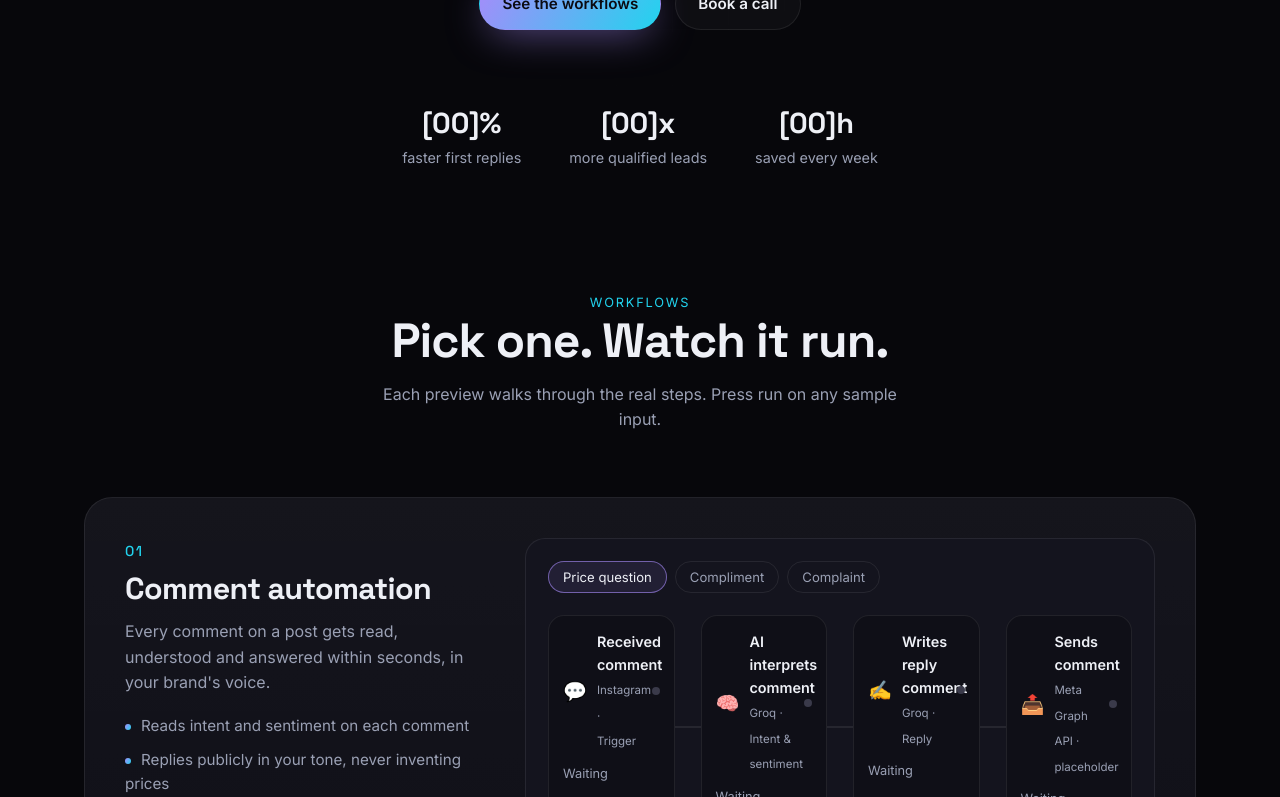
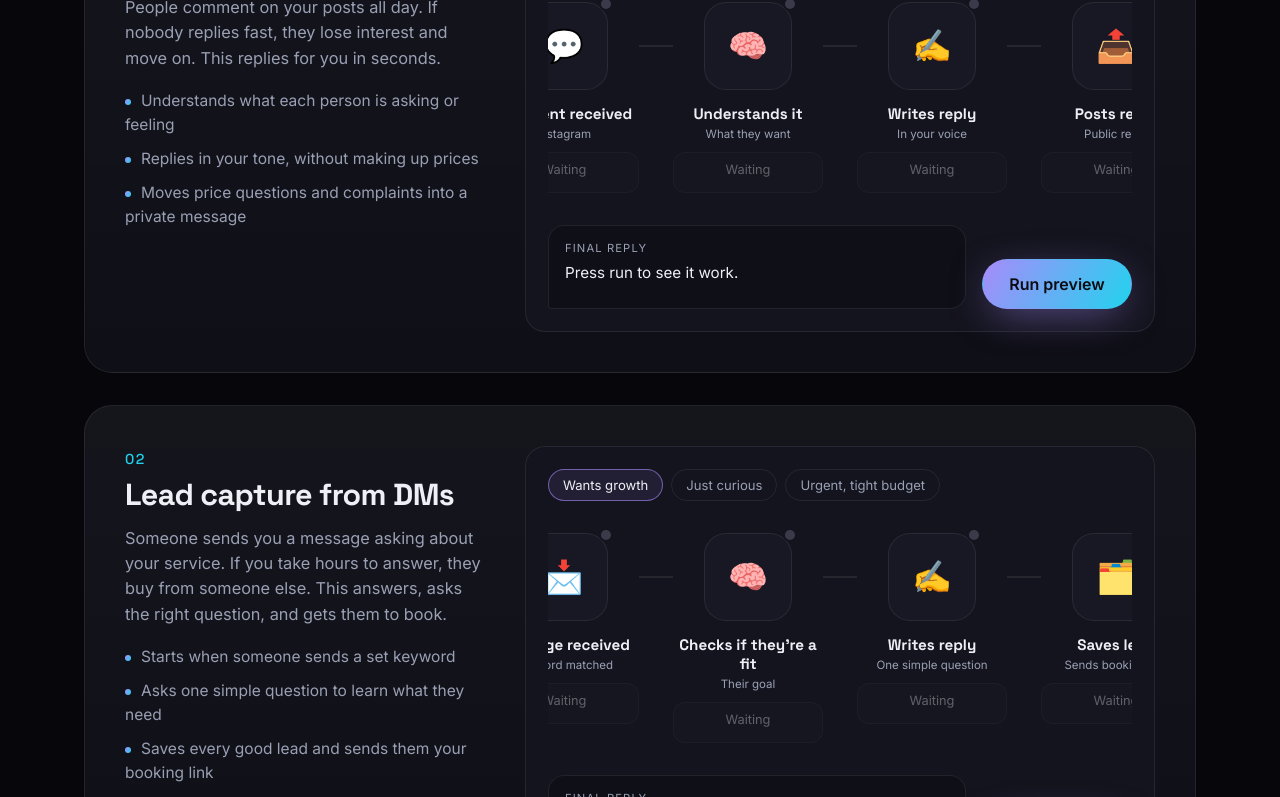
Before and after one commit to mithuee7/automation-resume, a website: page public/index.html in a window 1280 px wide. Shown: the part 699-1496 px from the top of the page. Drawn offline with Linux system fonts and the light colour scheme.

Commit message:
Rebuild site: brandless hero, square nodes, 2-4s timing, simpler copy
Co-Authored-By: Claude Haiku 5.5 <noreply@anthropic.com>
Claude-Session: https://claude.ai/code/session_01VEwG6Kee3qybGfdiLeGmMm

```diff
--- a/public/app.js
+++ b/public/app.js
@@ -3,12 +3,12 @@ const WORKFLOWS = [
   {
     id: "comment",
     num: "01",
-    title: "Comment automation",
-    desc: "Every comment on a post gets read, understood and answered within seconds, in your brand's voice.",
+    title: "Comment replies",
+    desc: "People comment on your posts all day. If nobody replies fast, they lose interest and move on. This replies for you in seconds.",
     points: [
-      "Reads intent and sentiment on each comment",
-      "Replies publicly in your tone, never inventing prices",
-      "Moves pricing or complaint threads to DM automatically",
+      "Understands what each person is asking or feeling",
+      "Replies in your tone, without making up prices",
+      "Moves price questions and complaints into a private message",
     ],
     samples: [
       { id: "c1", label: "Price question", text: "Hey! How much does this cost? 👀" },
@@ -16,11 +16,11 @@ const WORKFLOWS = [
       { id: "c3", label: "Complaint", text: "I ordered 3 days ago and still no reply from anyone." },
     ],
     nodes: [
-      { icon: "💬", title: "Received comment", tag: "Instagram · Trigger", render: (d, input) => input },
-      { icon: "🧠", title: "AI interprets comment", tag: "Groq · Intent & sentiment", ai: true,
-        render: (d) => `Intent: ${d.intent ?? "—"} · Sentiment: ${d.sentiment ?? "—"}` },
-      { icon: "✍️", title: "Writes reply comment", tag: "Groq · Reply", render: (d) => d.reply ?? "—" },
-      { icon: "📤", title: "Sends comment", tag: "Meta Graph API · placeholder", render: () => "Posted as a public reply ✓" },
+      { icon: "💬", label: "Comment received", sub: "Instagram", render: (d, input) => input },
+      { icon: "🧠", label: "Understands it", sub: "What they want", ai: true,
+        render: (d) => `${d.intent ?? "—"} · ${d.sentiment ?? "—"}` },
+      { icon: "✍️", label: "Writes reply", sub: "In your voice", render: (d) => d.reply ?? "—" },
+      { icon: "📤", label: "Posts reply", sub: "Public reply", render: () => "Reply posted ✓" },
     ],
     finalText: (d) => d.reply ?? "—",
   },
@@ -28,24 +28,23 @@ const WORKFLOWS = [
     id: "dm",
     num: "02",
     title: "Lead capture from DMs",
-    desc: "A follower DMs a keyword. The AI qualifies them with one smart question and sends a booking link if they're a fit.",
+    desc: "Someone sends you a message asking about your service. If you take hours to answer, they buy from someone else. This answers, asks the right question, and gets them to book.",
     points: [
-      "Triggers on a keyword in DMs or comments",
-      "Asks one qualifying question, not a form",
-      "Scores each lead and saves it with a summary",
+      "Starts when someone sends a set keyword",
+      "Asks one simple question to learn what they need",
+      "Saves every good lead and sends them your booking link",
     ],
     samples: [
-      { id: "d1", label: "Growth goal", text: "Hi, I saw your post. I want to grow my Instagram, I have about 6 months." },
+      { id: "d1", label: "Wants growth", text: "Hi, I saw your post. I want to grow my Instagram, I have about 6 months." },
       { id: "d2", label: "Just curious", text: "Just curious how this works" },
       { id: "d3", label: "Urgent, tight budget", text: "I run a small shop and need more customers this month. Budget is tight but I'm serious." },
     ],
     nodes: [
-      { icon: "📩", title: "DM received", tag: "Instagram DM · Keyword trigger", render: (d, input) => input },
-      { icon: "🧠", title: "AI qualifies lead", tag: "Groq · Goal & fit", ai: true,
-        render: (d) => `Intent: ${d.intent ?? "—"} · Lead score: ${d.lead_score ?? "—"}/10` },
-      { icon: "✍️", title: "Writes DM reply", tag: "Groq · Qualifying question", render: (d) => d.reply ?? "—" },
-      { icon: "🗂️", title: "Saves lead & sends link", tag: "Sheet + booking link · placeholder",
-        render: (d) => `Lead saved (score ${d.lead_score ?? "—"}/10) · Booking link sent ✓` },
+      { icon: "📩", label: "Message received", sub: "Keyword matched", render: (d, input) => input },
+      { icon: "🧠", label: "Checks if they're a fit", sub: "Their goal", ai: true,
+        render: (d) => `${d.intent ?? "—"} · Score ${d.lead_score ?? "—"}/10` },
+      { icon: "✍️", label: "Writes reply", sub: "One simple question", render: (d) => d.reply ?? "—" },
+      { icon: "🗂️", label: "Saves lead", sub: "Sends booking link", render: (d) => `Saved (score ${d.lead_score ?? "—"}/10) · Link sent ✓` },
     ],
     finalText: (d) => d.reply ?? "—",
   },
@@ -53,25 +52,25 @@ const WORKFLOWS = [
     id: "enquiry",
     num: "03",
     title: "Inbound enquiry router",
-    desc: "Website and chat enquiries are answered from your knowledge base. Anything the AI isn't sure about goes to a human with a summary.",
+    desc: "Customers ask questions at night, on weekends, and while you're busy. Unanswered questions turn into lost sales. This answers them from your own information and passes anything unclear to a real person.",
     points: [
-      "Answers only from your approved knowledge base",
-      "Checks confidence before replying",
-      "Escalates unclear requests with a one-line summary",
+      "Answers only from information you approve",
+      "Checks how sure it is before replying",
+      "Sends unclear questions to your team with a short summary",
     ],
     samples: [
-      { id: "e1", label: "Hours (not in KB)", text: "What are your opening hours on Saturday?" },
+      { id: "e1", label: "Hours (not in info)", text: "What are your opening hours on Saturday?" },
       { id: "e2", label: "Service question", text: "Do you offer Service B and how long does it take?" },
       { id: "e3", label: "Custom legal request", text: "I need a custom contract for a 2 year deal with my company's legal terms." },
     ],
     nodes: [
-      { icon: "🌐", title: "Website chat received", tag: "Chat widget · Trigger", render: (d, input) => input },
-      { icon: "🧠", title: "AI checks knowledge base", tag: "Groq · Answer & confidence", ai: true,
-        render: (d) => `Intent: ${d.intent ?? "—"} · Confidence: ${d.confidence != null ? Math.round(d.confidence * 100) + "%" : "—"}` },
-      { icon: "🔀", title: "Replies or escalates", tag: "Confidence router",
-        render: (d) => (d.confidence ?? 0) >= 0.6 ? "Confident → answering" : "Low confidence → escalating to a human" },
-      { icon: "📤", title: "Sends to chat", tag: "Chat widget · placeholder",
-        render: (d) => (d.confidence ?? 0) >= 0.6 ? "Answer delivered ✓" : `Summary to team: ${d.summary ?? "—"}` },
+      { icon: "🌐", label: "Question received", sub: "Website chat", render: (d, input) => input },
+      { icon: "🧠", label: "Looks up answer", sub: "From your info", ai: true,
+        render: (d) => `${d.intent ?? "—"} · Sure ${d.confidence != null ? Math.round(d.confidence * 100) + "%" : "—"}` },
+      { icon: "🔀", label: "Decides", sub: "Answer or hand off",
+        render: (d) => (d.confidence ?? 0) >= 0.6 ? "Sure enough → answer" : "Not sure → send to a person" },
+      { icon: "📤", label: "Sends reply", sub: "Back to the chat",
+        render: (d) => (d.confidence ?? 0) >= 0.6 ? "Answer sent ✓" : `Team notified: ${d.summary ?? "—"}` },
     ],
     finalText: (d) => (d.confidence ?? 0) >= 0.6
       ? (d.answer || "—")
@@ -79,8 +78,8 @@ const WORKFLOWS = [
   },
 ];
 
-const NODE_DELAY_MIN = 5000; // each node takes a random 5 to 7 seconds
-const NODE_DELAY_MAX = 7000;
+const NODE_DELAY_MIN = 2000; // each node takes a random 2 to 4 seconds
+const NODE_DELAY_MAX = 4000;
 
 const sleep = (ms) => new Promise((r) => setTimeout(r, ms));
 const randomDelay = () => NODE_DELAY_MIN + Math.random() * (NODE_DELAY_MAX - NODE_DELAY_MIN);
@@ -118,18 +117,16 @@ function buildWorkflow(wf) {
       <div class="pipeline">
         ${wf.nodes.map((n, i) => `
           <div class="node" data-i="${i}">
-            <div class="node-head">
-              <span class="node-icon">${n.icon}</span>
-              <div><strong>${n.title}</strong><small>${n.tag}</small></div>
-              <span class="dot"></span>
-            </div>
-            <div class="node-out">Waiting</div>
+            <div class="tile"><span class="badge"></span>${n.icon}</div>
+            <div class="label">${n.label}</div>
+            <div class="sub">${n.sub}</div>
+            <div class="out">Waiting</div>
           </div>${i < wf.nodes.length - 1 ? '<div class="link"></div>' : ""}`).join("")}
       </div>
       <div class="bottom">
         <div class="bubble">
-          <span class="bubble-label">Final output</span>
-          <p class="bubble-text">Press run to preview this workflow.</p>
+          <span class="bubble-label">Final reply</span>
+          <p class="bubble-text">Press run to see it work.</p>
         </div>
         <button class="btn primary run">Run preview</button>
       </div>
@@ -140,20 +137,20 @@ function buildWorkflow(wf) {
       if (article.dataset.busy) return;
       article.dataset.sample = chip.dataset.id;
       article.querySelectorAll(".chip").forEach((c) => c.classList.toggle("on", c === chip));
-      resetCanvas(article, wf);
+      resetCanvas(article);
     });
   });
   article.querySelector(".run").addEventListener("click", () => runWorkflow(wf, article));
   return article;
 }
 
-function resetCanvas(article, wf) {
+function resetCanvas(article) {
   article.querySelectorAll(".node").forEach((n) => {
     n.classList.remove("running", "done");
-    n.querySelector(".node-out").textContent = "Waiting";
+    n.querySelector(".out").textContent = "Waiting";
   });
   article.querySelectorAll(".link").forEach((l) => l.classList.remove("lit"));
-  article.querySelector(".bubble-text").textContent = "Press run to preview this workflow.";
+  article.querySelector(".bubble-text").textContent = "Press run to see it work.";
 }
 
 async function runWorkflow(wf, article) {
@@ -171,7 +168,7 @@ async function runWorkflow(wf, article) {
   runBtn.disabled = true;
   runBtn.textContent = "Running…";
   chips.forEach((c) => (c.disabled = true));
-  resetCanvas(article, wf);
+  resetCanvas(article);
 
   let pending = null;
   let data = null;
@@ -182,9 +179,9 @@ async function runWorkflow(wf, article) {
     if (i > 0) links[i - 1].classList.add("lit");
 
     node.classList.add("running");
-    node.querySelector(".node-out").textContent = "Processing…";
+    node.querySelector(".out").textContent = "Working…";
 
-    // The real Groq call starts when the AI node starts and runs while the node animates.
+    // The real Groq call starts with the AI node and runs while the node animates.
     if (i === aiIndex) pending = fetchResult(wf.id, sample.id).then((d) => (data = d));
 
     const wait = sleep(randomDelay());
@@ -193,7 +190,7 @@ async function runWorkflow(wf, article) {
 
     node.classList.remove("running");
     node.classList.add("done");
-    node.querySelector(".node-out").textContent = cfg.render(data || {}, sample.text);
+    node.querySelector(".out").textContent = cfg.render(data || {}, sample.text);
   }
 
   bubble.textContent = data ? wf.finalText(data, sample.text) : "Preview unavailable right now. Try again in a moment.";
@@ -209,7 +206,9 @@ WORKFLOWS.forEach((wf) => list.appendChild(buildWorkflow(wf)));
 
 // Scroll reveal
 const io = new IntersectionObserver(
-  (entries) => entries.forEach((e) => e.isIntersecting && (e.target.classList.add("in"), io.unobserve(e.target))),
+  (entries) => entries.forEach((e) => {
+    if (e.isIntersecting) { e.target.classList.add("in"); io.unobserve(e.target); }
+  }),
   { threshold: 0.12 }
 );
 document.querySelectorAll(".reveal").forEach((el) => io.observe(el));
--- a/public/index.html
+++ b/public/index.html
@@ -3,8 +3,8 @@
 <head>
   <meta charset="utf-8" />
   <meta name="viewport" content="width=device-width, initial-scale=1" />
-  <title>Nexa Automations · AI for Instagram & Facebook</title>
-  <meta name="description" content="Placeholder: AI automations that reply to comments, qualify DMs and answer enquiries for your brand." />
+  <title>AI Automations</title>
+  <meta name="description" content="AI that answers your customers in seconds, around the clock." />
   <link rel="preconnect" href="https://fonts.googleapis.com" />
   <link rel="preconnect" href="https://fonts.gstatic.com" crossorigin />
   <link href="https://fonts.googleapis.com/css2?family=Inter:wght@400;500;600&family=Space+Grotesk:wght@500;700&display=swap" rel="stylesheet" />
@@ -12,56 +12,22 @@
 </head>
 <body>
 
-  <header class="nav wrap">
-    <a class="brand" href="#top">Nexa<span>.</span>Automations</a>
-    <nav>
-      <a href="#workflows">Workflows</a>
-      <a href="#contact">Contact</a>
-    </nav>
-    <a class="btn small" href="#contact">Book a call</a>
-  </header>
-
-  <main id="top">
+  <main>
     <section class="hero wrap">
-      <p class="eyebrow reveal">AI automation for Instagram &amp; Facebook</p>
       <h1 class="reveal">
-        Every comment becomes a
-        <span class="hl"><span class="hl-blob" aria-hidden="true"></span><span class="hl-text">conversation that converts</span></span>.
+        Stop losing customers to
+        <span class="hl"><span class="hl-blob" aria-hidden="true"></span><span class="hl-text">slow replies</span></span>.
       </h1>
-      <p class="lead reveal">
-        Placeholder copy: replies go out in seconds, serious leads get qualified in DMs, and the hard questions reach your team with a clear summary.
-      </p>
+      <p class="lead reveal">Every comment, message and question answered in seconds, day and night.</p>
       <div class="cta reveal">
         <a class="btn primary" href="#workflows">See the workflows</a>
-        <a class="btn ghost" href="#contact">Book a call</a>
       </div>
-      <ul class="proof reveal">
-        <li><strong>[00]%</strong> faster first replies</li>
-        <li><strong>[00]x</strong> more qualified leads</li>
-        <li><strong>[00]h</strong> saved every week</li>
-      </ul>
     </section>
 
     <section id="workflows" class="wrap">
-      <div class="section-head reveal">
-        <p class="eyebrow">Workflows</p>
-        <h2>Pick one. Watch it run.</h2>
-        <p>Each preview walks through the real steps. Press run on any sample input.</p>
-      </div>
       <div id="workflow-list"></div>
     </section>
-
-    <section id="contact" class="wrap contact reveal">
-      <h2>Want this running on your account?</h2>
-      <p>Placeholder: a 20-minute call to map your comments, DMs and enquiries.</p>
-      <a class="btn primary" href="#contact">Book a call</a>
-    </section>
   </main>
-
-  <footer class="wrap foot">
-    <span>© Nexa Automations (placeholder)</span>
-    <span>Preview only. Sample data and placeholder brand.</span>
-  </footer>
 
   <script src="/app.js" defer></script>
 </body>
--- a/public/styles.css
+++ b/public/styles.css
@@ -8,6 +8,7 @@
   --bg: #07070b;
   --panel: #0f0f17;
   --panel-2: #14141e;
+  --tile: #181824;
   --line: rgba(255, 255, 255, 0.08);
   --text: #eef0f6;
   --muted: #9aa0b4;
@@ -24,7 +25,7 @@ body {
   background: var(--bg);
   color: var(--text);
   font-family: Inter, system-ui, -apple-system, sans-serif;
-  line-height: 1.6;
+  line-height: 1.55;
   overflow-x: hidden;
   -webkit-font-smoothing: antialiased;
 }
@@ -52,33 +53,18 @@ p { color: var(--muted); }
 a { color: inherit; text-decoration: none; }
 .wrap { max-width: 1160px; margin: 0 auto; padding: 0 24px; }
 
-/* ---------- Nav ---------- */
-.nav {
-  display: flex;
-  align-items: center;
-  justify-content: space-between;
-  gap: 24px;
-  padding-top: 22px;
-  padding-bottom: 22px;
-}
-.brand { font-family: "Space Grotesk", sans-serif; font-weight: 700; font-size: 1.15rem; }
-.brand span { color: var(--b); }
-.nav nav { display: flex; gap: 24px; color: var(--muted); font-size: 0.95rem; }
-.nav nav a:hover { color: var(--text); }
-
 /* ---------- Buttons ---------- */
 .btn {
   display: inline-flex;
   align-items: center;
   justify-content: center;
-  gap: 8px;
-  padding: 13px 22px;
+  padding: 14px 26px;
   border-radius: 999px;
   font-weight: 600;
-  font-size: 0.95rem;
+  font-size: 1rem;
   border: 1px solid transparent;
   cursor: pointer;
-  transition: transform 0.2s, box-shadow 0.2s, background 0.2s, border-color 0.2s;
+  transition: transform 0.2s, box-shadow 0.2s;
   font-family: inherit;
 }
 .btn:hover { transform: translateY(-2px); }
@@ -87,44 +73,22 @@ a { color: inherit; text-decoration: none; }
   background: linear-gradient(120deg, var(--a), var(--b));
   box-shadow: 0 10px 40px -10px rgba(167, 139, 250, 0.6);
 }
-.btn.ghost { border-color: var(--line); color: var(--text); background: rgba(255, 255, 255, 0.03); }
-.btn.ghost:hover { border-color: rgba(255, 255, 255, 0.2); }
-.btn.small { padding: 9px 16px; font-size: 0.85rem; color: var(--text); border-color: var(--line); }
 .btn:disabled { opacity: 0.55; cursor: not-allowed; transform: none; }
 
 /* ---------- Hero ---------- */
-.hero { padding-top: 90px; padding-bottom: 120px; text-align: center; max-width: 920px; }
-.eyebrow {
-  display: inline-block;
-  font-size: 0.8rem;
-  letter-spacing: 0.14em;
-  text-transform: uppercase;
-  color: var(--b);
-  margin-bottom: 18px;
+.hero {
+  padding-top: 120px;
+  padding-bottom: 110px;
+  text-align: center;
+  max-width: 920px;
 }
 .hero h1 {
   font-size: clamp(2.6rem, 6.2vw, 4.8rem);
   font-weight: 700;
-  margin-bottom: 26px;
+  margin-bottom: 22px;
 }
-.lead { font-size: 1.15rem; max-width: 640px; margin: 0 auto 36px; }
-.cta { display: flex; gap: 14px; justify-content: center; flex-wrap: wrap; }
-.proof {
-  list-style: none;
-  display: flex;
-  justify-content: center;
-  gap: 48px;
-  margin-top: 70px;
-  flex-wrap: wrap;
-  color: var(--muted);
-  font-size: 0.9rem;
-}
-.proof strong {
-  display: block;
-  font-family: "Space Grotesk", sans-serif;
-  font-size: 1.8rem;
-  color: var(--text);
-}
+.lead { font-size: 1.15rem; max-width: 560px; margin: 0 auto 40px; }
+.cta { display: flex; justify-content: center; }
 
 /* Gradient text with a morphing bubble behind it */
 .hl {
@@ -158,11 +122,8 @@ a { color: inherit; text-decoration: none; }
 }
 @keyframes shimmer { to { background-position: 300% 0; } }
 
-/* ---------- Sections ---------- */
-#workflows { padding-bottom: 80px; }
-.section-head { text-align: center; margin-bottom: 64px; }
-.section-head h2 { font-size: clamp(2rem, 4vw, 3rem); margin-bottom: 14px; }
-.section-head p { max-width: 520px; margin: 0 auto; }
+/* ---------- Workflow blocks ---------- */
+#workflows { padding-bottom: 100px; }
 
 .wf {
   display: grid;
@@ -180,9 +141,9 @@ a { color: inherit; text-decoration: none; }
   font-size: 0.9rem;
   letter-spacing: 0.1em;
 }
-.wf-info h3 { font-size: 1.9rem; margin: 8px 0 14px; }
-.wf-info p { margin-bottom: 18px; }
-.wf-info ul { list-style: none; display: grid; gap: 10px; color: var(--muted); font-size: 0.95rem; }
+.wf-info h3 { font-size: 1.9rem; margin: 8px 0 14px; color: var(--text); }
+.wf-info > p { margin-bottom: 18px; font-size: 1.02rem; }
+.wf-info ul { list-style: none; display: grid; gap: 10px; color: var(--muted); font-size: 0.97rem; }
 .wf-info li::before {
   content: "";
   display: inline-block;
@@ -202,7 +163,7 @@ a { color: inherit; text-decoration: none; }
   padding: 22px;
   min-width: 0;
 }
-.samples { display: flex; gap: 8px; flex-wrap: wrap; margin-bottom: 22px; }
+.samples { display: flex; gap: 8px; flex-wrap: wrap; margin-bottom: 26px; }
 .chip {
   background: transparent;
   border: 1px solid var(--line);
@@ -218,30 +179,47 @@ a { color: inherit; text-decoration: none; }
 .chip.on { color: var(--text); border-color: rgba(167, 139, 250, 0.6); background: rgba(167, 139, 250, 0.1); }
 .chip:disabled { cursor: not-allowed; opacity: 0.6; }
 
-.pipeline { display: flex; align-items: stretch; gap: 0; }
+/* Pipeline of square nodes with connectors */
+.pipeline {
+  display: flex;
+  align-items: flex-start;
+  justify-content: center;
+  overflow-x: auto;
+  padding: 6px 4px 10px;
+}
 
 .node {
+  flex: 0 0 150px;
+  display: flex;
+  flex-direction: column;
+  align-items: center;
+  text-align: center;
+}
+
+.tile {
   position: relative;
-  flex: 1;
-  min-width: 0;
-  background: var(--panel);
+  width: 88px;
+  height: 88px;
+  border-radius: 22px;
+  background: var(--tile);
   border: 1px solid var(--line);
-  border-radius: 16px;
-  padding: 14px;
+  display: grid;
+  place-items: center;
+  font-size: 32px;
   transition: border-color 0.3s, box-shadow 0.3s;
 }
-/* Rotating ring that hugs the border, like n8n's running highlight */
-.node::before {
+/* Rotating ring that travels around the corners, like n8n's running highlight */
+.tile::before {
   content: "";
   position: absolute;
-  inset: -2px;
-  border-radius: 18px;
-  padding: 2px;
+  inset: -3px;
+  border-radius: 25px;
+  padding: 3px;
   background: conic-gradient(
     from var(--angle),
     transparent 0deg,
-    transparent 230deg,
-    var(--a) 290deg,
+    transparent 210deg,
+    var(--a) 280deg,
     var(--b) 320deg,
     transparent 360deg
   );
@@ -252,35 +230,64 @@ a { color: inherit; text-decoration: none; }
   transition: opacity 0.3s;
   pointer-events: none;
 }
-.node.running::before { opacity: 1; animation: spin 1.5s linear infinite; }
-.node.running { box-shadow: 0 0 30px rgba(167, 139, 250, 0.22); border-color: transparent; }
-.node.done { border-color: rgba(34, 211, 238, 0.35); }
+.node.running .tile::before { opacity: 1; animation: spin 1.2s linear infinite; }
+.node.running .tile { box-shadow: 0 0 34px rgba(167, 139, 250, 0.3); border-color: transparent; }
+.node.done .tile { border-color: rgba(34, 211, 238, 0.45); }
 @keyframes spin { to { --angle: 360deg; } }
 
-.node-head { display: flex; align-items: center; gap: 10px; }
-.node-icon { font-size: 1.2rem; }
-.node-head > div { flex: 1; min-width: 0; }
-.node-head strong { display: block; font-size: 0.9rem; font-weight: 600; }
-.node-head small { color: var(--muted); font-size: 0.72rem; }
-.dot { width: 8px; height: 8px; border-radius: 50%; background: #3a3a4a; flex-shrink: 0; }
-.node.running .dot { background: var(--b); animation: pulse 1s infinite; }
-.node.done .dot { background: var(--ok); box-shadow: 0 0 10px var(--ok); }
+.badge {
+  position: absolute;
+  top: -6px;
+  right: -6px;
+  width: 14px;
+  height: 14px;
+  border-radius: 50%;
+  background: #3a3a4a;
+  border: 2px solid var(--panel-2);
+  z-index: 2;
+}
+.node.running .badge { background: var(--b); animation: pulse 1s infinite; }
+.node.done .badge { background: var(--ok); box-shadow: 0 0 10px var(--ok); }
 @keyframes pulse { 50% { opacity: 0.3; } }
 
-.node-out {
-  margin-top: 12px;
+.label {
+  margin-top: 14px;
+  font-family: "Space Grotesk", sans-serif;
+  font-weight: 700;
+  font-size: 0.95rem;
+  color: var(--text);
+  line-height: 1.25;
+}
+.sub {
+  margin-top: 4px;
+  font-size: 0.72rem;
+  color: var(--muted);
+  line-height: 1.3;
+}
+.out {
+  margin-top: 10px;
   font-size: 0.8rem;
-  color: var(--muted);
-  min-height: 2.6em;
-  line-height: 1.45;
+  color: var(--text);
+  background: rgba(255, 255, 255, 0.04);
+  border: 1px solid var(--line);
+  border-radius: 12px;
+  padding: 8px 10px;
+  min-height: 3.2em;
+  width: 100%;
+  line-height: 1.4;
   word-break: break-word;
+  opacity: 0.35;
+  transition: opacity 0.3s;
 }
+.node.done .out, .node.running .out { opacity: 1; }
+.node.running .out { color: var(--muted); }
 
+/* Connector between square nodes */
 .link {
   position: relative;
-  flex: 0 0 26px;
-  align-self: center;
+  flex: 0 0 34px;
   height: 2px;
+  margin-top: 43px;
   background: var(--line);
   overflow: hidden;
 }
@@ -319,30 +326,6 @@ a { color: inherit; text-decoration: none; }
 .bubble-text { color: var(--text); font-size: 0.95rem; }
 .run { min-width: 150px; }
 
-/* ---------- Contact / footer ---------- */
-.contact {
-  text-align: center;
-  padding: 90px 24px;
-  margin-bottom: 40px;
-  border: 1px solid var(--line);
-  border-radius: 28px;
-  background: radial-gradient(ellipse at top, rgba(167, 139, 250, 0.12), transparent 60%);
-}
-.contact h2 { font-size: clamp(1.8rem, 3.6vw, 2.6rem); margin-bottom: 12px; }
-.contact p { margin-bottom: 28px; }
-
-.foot {
-  display: flex;
-  justify-content: space-between;
-  flex-wrap: wrap;
-  gap: 12px;
-  padding-top: 20px;
-  padding-bottom: 40px;
-  font-size: 0.85rem;
-  color: var(--muted);
-  border-top: 1px solid var(--line);
-}
-
 /* ---------- Reveal on scroll ---------- */
 .reveal { opacity: 0; transform: translateY(18px); transition: opacity 0.7s ease, transform 0.7s ease; }
 .reveal.in { opacity: 1; transform: none; }
@@ -350,17 +333,13 @@ a { color: inherit; text-decoration: none; }
 /* ---------- Responsive ---------- */
 @media (max-width: 900px) {
   .wf { grid-template-columns: 1fr; padding: 26px; }
-  .pipeline { flex-direction: column; }
-  .link { flex: 0 0 22px; width: 2px; height: 22px; margin: 0 auto; }
-  .link.lit::after { animation-name: flowY; }
-  .nav nav { display: none; }
 }
-@keyframes flowY { from { transform: translateY(-100%); } to { transform: none; } }
 @media (max-width: 560px) {
-  .hero { padding-top: 60px; padding-bottom: 80px; }
-  .proof { gap: 28px; }
+  .hero { padding-top: 80px; padding-bottom: 70px; }
   .bottom { flex-direction: column; align-items: stretch; }
   .run { width: 100%; }
+  .wf { padding: 20px; }
+  .canvas { padding: 16px; }
 }
 @media (prefers-reduced-motion: reduce) {
   *, *::before, *::after { animation-duration: 0.01ms !important; animation-iteration-count: 1 !important; transition: none !important; }
```
Also changed, not shown: README.md, 1 other file.
